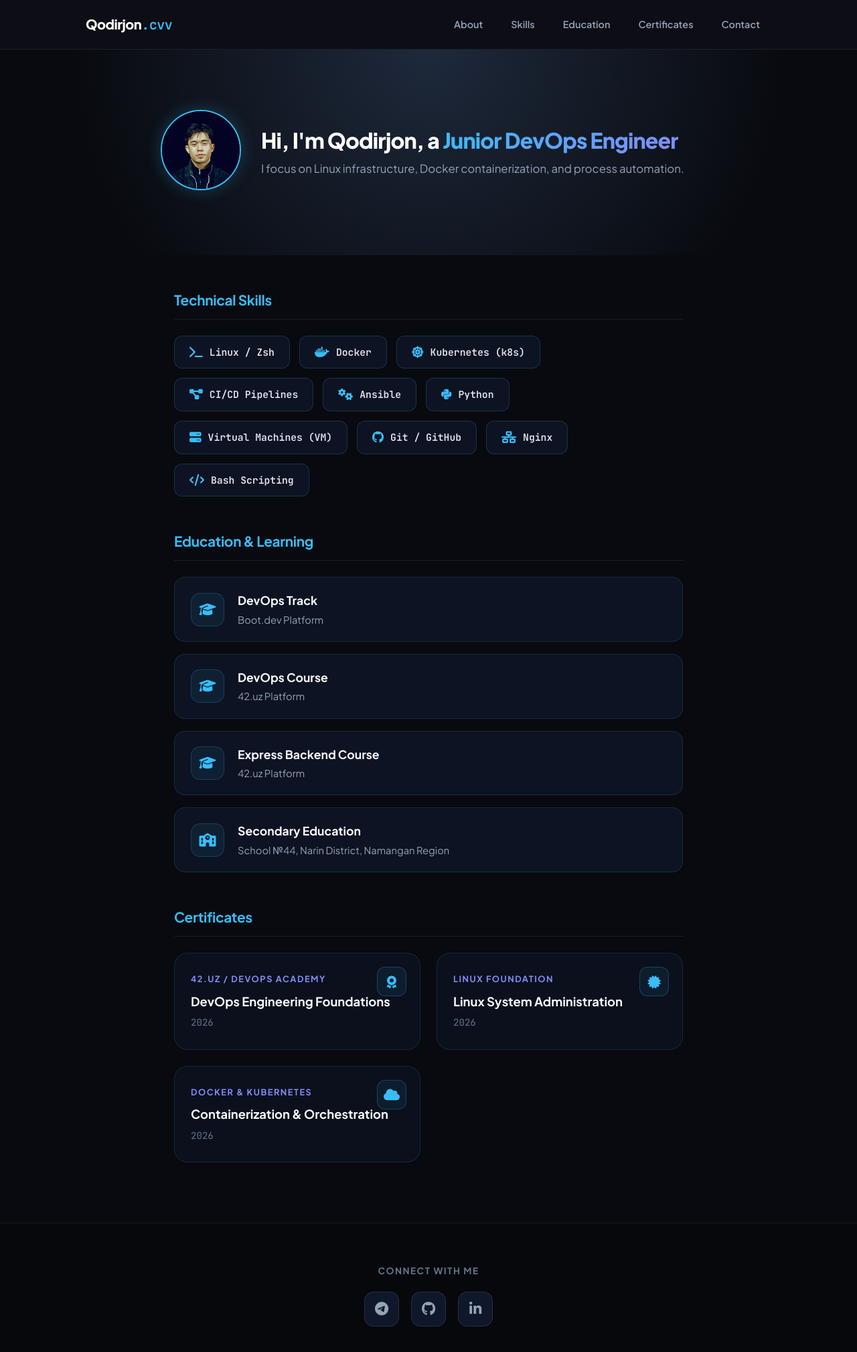
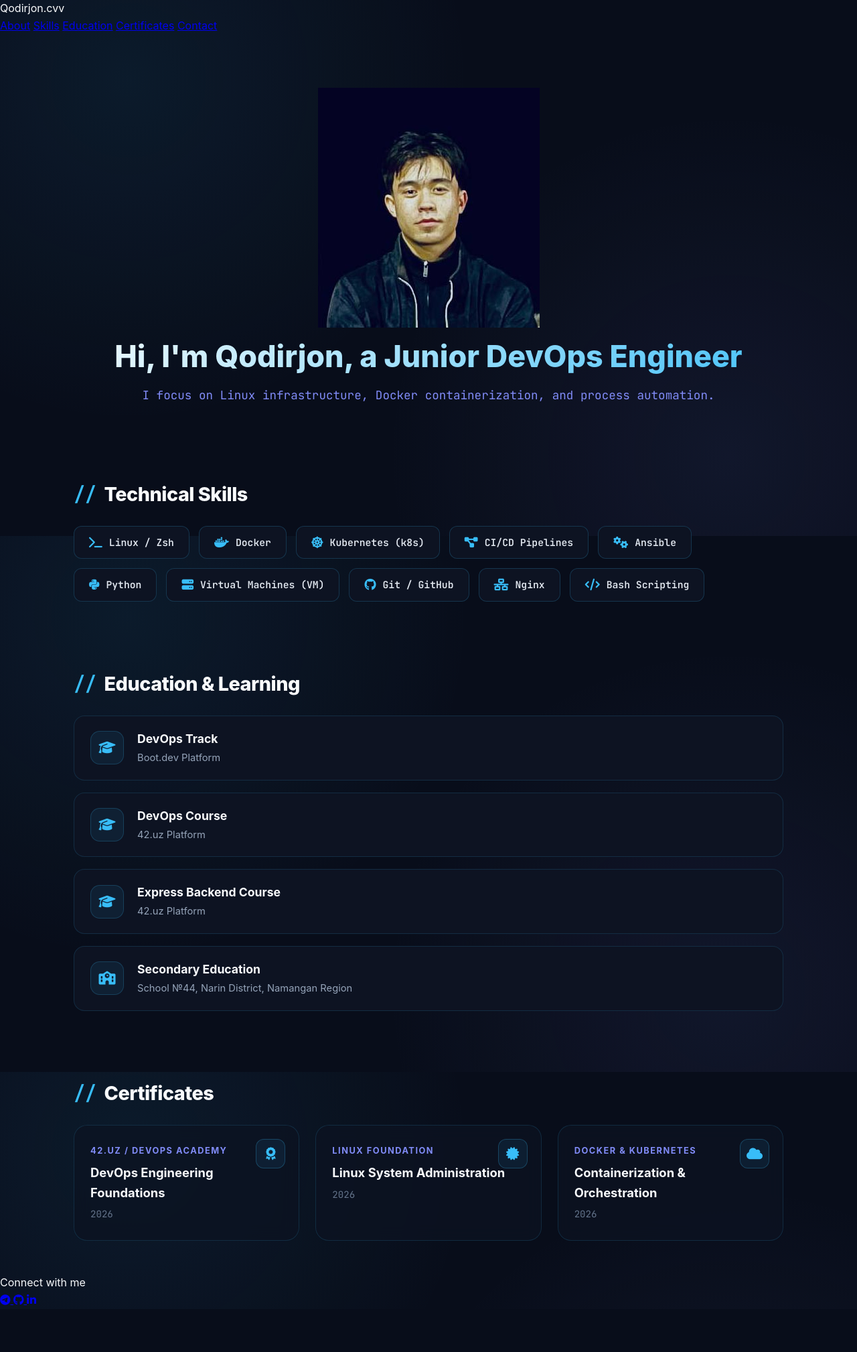
Before and after one commit to itsqodirjon/qodirjon.github.io, a plain HTML site: page index.html in a window 1280 px wide. Shown: the whole page at 67% size. After the commit the page ends 1954 px from the top, so only its background shows below. Drawn offline with Linux system fonts and the light colour scheme.

Commit message:
Update style.css

```diff
--- a/style.css
+++ b/style.css
@@ -1,152 +1,97 @@
-/* Smooth Scroll - Sekin va silliq tushish */
-html {
-    scroll-behavior: smooth;
-    scroll-padding-top: 80px;
+/* ============================================================
+   1. GLOBAL RESET & FUTURISTIC THEME VARIABLES
+   ============================================================ */
+:root {
+    --bg-main: #080d1a;
+    --bg-card: rgba(13, 19, 34, 0.85);
+    --accent-cyan: #38bdf8;
+    --accent-purple: #818cf8;
+    --accent-pink: #f43f5e;
+    --text-primary: #f8fafc;
+    --text-secondary: #94a3b8;
+    --font-mono: 'JetBrains Mono', 'Fira Code', monospace;
 }
 
 * {
     margin: 0;
     padding: 0;
     box-sizing: border-box;
-    font-family: 'Plus Jakarta Sans', -apple-system, BlinkMacSystemFont, sans-serif;
 }
 
 body {
-    background-color: #080a0f;
-    color: #e2e8f0;
+    background-color: var(--bg-main);
+    color: var(--text-primary);
+    font-family: 'Inter', -apple-system, BlinkMacSystemFont, "Segoe UI", Roboto, sans-serif;
     line-height: 1.6;
+    overflow-x: hidden;
+    background-image:
+        radial-gradient(circle at 15% 15%, rgba(56, 189, 248, 0.08) 0%, transparent 40%),
+        radial-gradient(circle at 85% 85%, rgba(129, 140, 248, 0.08) 0%, transparent 40%);
+    background-attachment: fixed;
 }
 
-/* Header & Nav */
-header {
-    display: flex;
-    justify-content: space-between;
-    align-items: center;
-    padding: 16px 10%;
-    background: rgba(13, 15, 23, 0.85);
-    backdrop-filter: blur(14px);
-    border-bottom: 1px solid rgba(255, 255, 255, 0.08);
-    position: sticky;
-    top: 0;
-    z-index: 100;
+.container {
+    max-width: 1100px;
+    margin: 0 auto;
+    padding: 50px 20px;
 }
 
-header .logo {
-    font-size: 1.25rem;
+/* Sarlavhalar */
+h2 {
+    font-size: 1.8rem;
     font-weight: 800;
-    color: #ffffff;
+    color: var(--text-primary);
+    margin-bottom: 24px;
     letter-spacing: -0.5px;
+    display: flex;
+    align-items: center;
+    gap: 12px;
 }
 
-header .logo .logo-accent {
-    color: #38bdf8;
-    font-family: 'JetBrains Mono', monospace;
+h2::before {
+    content: '//';
+    color: var(--accent-cyan);
+    font-family: var(--font-mono);
 }
 
-nav {
-    display: flex;
-    gap: 8px;
+/* ============================================================
+   2. HERO HEADER SECTION
+   ============================================================ */
+.hero {
+    text-align: center;
+    padding: 80px 20px 40px;
+    position: relative;
 }
 
-/* Navigatsiya tugmalari va Hover effekti */
-.nav-link {
-    color: #94a3b8;
-    text-decoration: none;
-    font-size: 0.9rem;
-    font-weight: 600;
-    padding: 8px 16px;
-    border-radius: 10px;
-    border: 1px solid transparent;
-    transition: all 0.3s cubic-bezier(0.34, 1.56, 0.64, 1);
-}
-
-.nav-link:hover {
-    color: #ffffff;
-    background: rgba(56, 189, 248, 0.12);
-    border-color: rgba(56, 189, 248, 0.3);
-    transform: translateY(-2px);
-    box-shadow: 0 4px 15px rgba(56, 189, 248, 0.25);
-}
-
-.nav-link:active {
-    transform: translateY(0) scale(0.96);
-}
-
-/* Hero Section */
-.hero {
-    padding: 90px 20px;
-    display: flex;
-    justify-content: center;
-    background: radial-gradient(circle at 50% 0%, #1e293b 0%, #080a0f 75%);
-}
-
-.profile-container {
-    display: flex;
-    align-items: center;
-    gap: 30px;
-    max-width: 800px;
-    width: 100%;
-}
-
-.profile-img-wrapper {
-    position: relative;
-    flex-shrink: 0;
-}
-
-.profile-img {
+.hero-avatar {
     width: 120px;
     height: 120px;
     border-radius: 50%;
+    margin: 0 auto 20px;
+    border: 2px solid var(--accent-cyan);
+    box-shadow: 0 0 30px rgba(56, 189, 248, 0.3);
     object-fit: cover;
-    border: 2px solid #38bdf8;
-    box-shadow: 0 0 25px rgba(56, 189, 248, 0.25);
-    transition: transform 0.4s ease, box-shadow 0.4s ease;
 }
 
-.profile-img-wrapper:hover .profile-img {
-    transform: scale(1.05) rotate(2deg);
-    box-shadow: 0 0 35px rgba(56, 189, 248, 0.45);
+.hero h1 {
+    font-size: 2.8rem;
+    font-weight: 800;
+    background: linear-gradient(135deg, #ffffff 0%, var(--accent-cyan) 100%);
+    -webkit-background-clip: text;
+    -webkit-text-fill-color: transparent;
+    margin-bottom: 8px;
 }
 
-.hero-text h1 {
-    font-size: 2rem;
-    font-weight: 800;
-    letter-spacing: -0.8px;
-    color: #ffffff;
-    margin-bottom: 10px;
-    line-height: 1.25;
+.hero p {
+    color: var(--accent-purple);
+    font-family: var(--font-mono);
+    font-size: 1.1rem;
+    margin-bottom: 20px;
 }
 
-.hero-text h1 .highlight {
-    background: linear-gradient(135deg, #38bdf8 0%, #818cf8 100%);
-    -webkit-background-clip: text;
-    -webkit-text-fill-color: transparent;
-}
-
-.hero-text p {
-    color: #94a3b8;
-    font-size: 1.05rem;
-    font-weight: 400;
-}
-
-/* Container & Sections */
-.container {
-    max-width: 800px;
-    margin: 50px auto;
-    padding: 0 20px;
-}
-
-h2 {
-    color: #38bdf8;
-    font-size: 1.3rem;
-    font-weight: 700;
-    margin-bottom: 24px;
-    border-bottom: 1px solid rgba(255, 255, 255, 0.08);
-    padding-bottom: 12px;
-    letter-spacing: -0.3px;
-}
-
-/* Skills Badges - Yangi va g'ayrioddiy hover effekti */
+/* ============================================================
+   3. TECHNICAL SKILLS BADGES (2s Holographic Glow Spin)
+   ============================================================ */
 .skills-grid {
     display: flex;
     gap: 14px;
@@ -162,7 +107,7 @@ h2 {
     color: #e2e8f0;
     font-size: 0.92rem;
     font-weight: 600;
-    font-family: 'JetBrains Mono', monospace;
+    font-family: var(--font-mono);
     display: inline-flex;
     align-items: center;
     gap: 10px;
@@ -172,7 +117,6 @@ h2 {
     transition: all 0.4s cubic-bezier(0.175, 0.885, 0.32, 1.275);
 }
 
-/* Hover effekti uchun orqa fonga nur elementini qo'shish */
 .badge::before {
     content: '';
     position: absolute;
@@ -183,12 +127,12 @@ h2 {
     background: conic-gradient(
         from 0deg,
         transparent 0deg,
-        #38bdf8 60deg,
-        #818cf8 120deg,
+        var(--accent-cyan) 60deg,
+        var(--accent-purple) 120deg,
         transparent 180deg
     );
     opacity: 0;
-    transition: opacity 0.4s ease, transform 0.8s ease;
+    transition: opacity 0.4s ease, transform 2s ease;
     z-index: -2;
     transform: rotate(0deg);
 }
@@ -203,7 +147,6 @@ h2 {
     transition: background 0.3s ease;
 }
 
-/* Yangi g'ayrioddiy hover harakati */
 .badge:hover {
     color: #ffffff;
     transform: scale(1.08) translateY(-4px);
@@ -223,16 +166,19 @@ h2 {
 }
 
 .badge i {
-    color: #38bdf8;
+    color: var(--accent-cyan);
     font-size: 1.1rem;
-    transition: transform 0.3s ease, color 0.3s ease;
+    transition: transform 0.4s ease, color 0.4s ease;
 }
 
 .badge:hover i {
-    color: #818cf8;
+    color: var(--accent-purple);
     transform: rotate(12deg) scale(1.2);
 }
-/* Education Timeline - Neon Matrix Glow Effect */
+
+/* ============================================================
+   4. EDUCATION TIMELINE (2s Smooth 3D Icon Flip)
+   ============================================================ */
 .timeline {
     display: flex;
     flex-direction: column;
@@ -250,10 +196,9 @@ h2 {
     gap: 20px;
     overflow: hidden;
     z-index: 1;
-    transition: all 0.4s cubic-bezier(0.34, 1.56, 0.64, 1);
+    transition: all 0.5s cubic-bezier(0.34, 1.56, 0.64, 1);
 }
 
-/* Orqa fondagi sekin siljiydigan nur effekti */
 .timeline-item::before {
     content: '';
     position: absolute;
@@ -268,14 +213,13 @@ h2 {
         rgba(129, 140, 248, 0.15),
         transparent
     );
-    transition: left 0.75s ease;
+    transition: left 0.8s ease;
     z-index: -1;
 }
 
-/* Hover qilingandagi o'zgacha harakat va border chaqnashi */
 .timeline-item:hover {
     transform: translateX(12px) scale(1.02);
-    border-color: #38bdf8;
+    border-color: var(--accent-cyan);
     background: #111a2e;
     box-shadow:
         -5px 10px 30px -5px rgba(56, 189, 248, 0.3),
@@ -286,34 +230,30 @@ h2 {
     left: 100%;
 }
 
-/* Ikonka uchun 3D aylanish va Neon Glare */
 .timeline-icon {
     width: 50px;
     height: 50px;
     border-radius: 14px;
     background: rgba(56, 189, 248, 0.08);
     border: 1px solid rgba(56, 189, 248, 0.2);
-    color: #38bdf8;
+    color: var(--accent-cyan);
     display: flex;
     align-items: center;
     justify-content: center;
     font-size: 1.25rem;
     flex-shrink: 0;
     perspective: 1000px;
-    transition: all 2.5s cubic-bezier(0.34, 1.56, 0.64, 1);
+    transition: all 2s cubic-bezier(0.34, 1.56, 0.64, 1);
 }
 
 .timeline-item:hover .timeline-icon {
-    background: linear-gradient(135deg, #38bdf8 0%, #818cf8 100%);
+    background: linear-gradient(135deg, var(--accent-cyan) 0%, var(--accent-purple) 100%);
     color: #080a0f;
     border-color: transparent;
-    transform: rotateY(360deg) scale(1.1);
-    box-shadow:
-        0 0 20px rgba(56, 189, 248, 0.8),
-        0 0 35px rgba(129, 140, 248, 0.5);
+    transform: rotateY(360deg) scale(1.15);
+    box-shadow: 0 0 25px rgba(56, 189, 248, 0.9);
 }
 
-/* Sarlavhalar va matn */
 .timeline-content h3 {
     color: #f8fafc;
     font-size: 1.1rem;
@@ -323,131 +263,21 @@ h2 {
 }
 
 .timeline-item:hover .timeline-content h3 {
-    color: #38bdf8;
+    color: var(--accent-cyan);
 }
 
 .timeline-content .institution {
-    color: #94a3b8;
+    color: var(--text-secondary);
     font-size: 0.92rem;
-    transition: color 0.3s ease;
 }
 
-.timeline-item:hover .timeline-content .institution {
-    color: #e2e8f0;
-}
-/* Certificates Grid */
-.cert-grid {
-    display: grid;
-    grid-template-columns: repeat(auto-fill, minmax(240px, 1fr));
-    gap: 16px;
-}
-
-.cert-card {
-    background: #0f172a;
-    border: 1px solid rgba(255, 255, 255, 0.08);
-    border-radius: 14px;
-    padding: 18px;
-    display: flex;
-    align-items: center;
-    justify-content: space-between;
-    gap: 12px;
-    overflow: hidden;
-    transition: all 0.3s cubic-bezier(0.4, 0, 0.2, 1);
-}
-
-.cert-card:hover {
-    transform: translateY(-5px);
-    border-color: #818cf8;
-    background: #141e33;
-    box-shadow: 0 12px 25px -8px rgba(129, 140, 248, 0.3);
-}
-
-.cert-icon {
-    width: 42px;
-    height: 42px;
-    border-radius: 10px;
-    background: rgba(129, 140, 248, 0.1);
-    color: #818cf8;
-    display: flex;
-    align-items: center;
-    justify-content: center;
-    font-size: 1.2rem;
-    flex-shrink: 0;
-    transition: all 0.3s ease;
-}
-
-.cert-card:hover .cert-icon {
-    background: #818cf8;
-    color: #ffffff;
-    box-shadow: 0 0 15px rgba(129, 140, 248, 0.5);
-}
-
-.cert-info {
-    flex-grow: 1;
-    min-width: 0;
-}
-
-.cert-info h3 {
-    font-size: 0.95rem;
-    font-weight: 700;
-    color: #f8fafc;
-    margin-bottom: 2px;
-    white-space: nowrap;
-    overflow: hidden;
-    text-overflow: ellipsis;
-}
-
-.cert-info .issuer {
-    font-size: 0.82rem;
-    color: #94a3b8;
-}
-
-.cert-btn {
-    color: #64748b;
-    font-size: 0.9rem;
-    padding: 8px;
-    border-radius: 8px;
-    text-decoration: none;
-    transition: all 0.2s ease;
-    flex-shrink: 0;
-}
-
-.cert-card:hover .cert-btn {
-    color: #818cf8;
-    background: rgba(129, 140, 248, 0.1);
-    transform: translate(2px, -2px);
-}
-
-/* Coming Soon Badji - Ixcham va blok ichida */
-.cert-card.cert-pending {
-    border-style: dashed;
-    border-color: rgba(245, 158, 11, 0.3);
-}
-
-.pending-icon {
-    background: rgba(245, 158, 11, 0.1);
-    color: #f59e0b;
-}
-
-.badge-coming-soon {
-    font-size: 0.7rem;
-    font-weight: 700;
-    color: #f59e0b;
-    background: rgba(245, 158, 11, 0.12);
-    border: 1px solid rgba(245, 158, 11, 0.3);
-    padding: 4px 10px;
-    border-radius: 20px;
-    letter-spacing: 0.5px;
-    text-transform: uppercase;
-    font-family: 'JetBrains Mono', monospace;
-    flex-shrink: 0;
-}
-/* Certificates - Futuristic Holographic 3D Glass & Cyber Beam Scan */
+/* ============================================================
+   5. CERTIFICATES (Futuristic Lazer Beam Scan)
+   ============================================================ */
 .cert-grid {
     display: grid;
     grid-template-columns: repeat(auto-fit, minmax(280px, 1fr));
     gap: 24px;
-    perspective: 1000px;
 }
 
 .cert-card {
@@ -463,22 +293,8 @@ h2 {
     transition: transform 0.6s cubic-bezier(0.23, 1, 0.32, 1),
                 border-color 0.4s ease,
                 box-shadow 0.6s ease;
-    transform-style: preserve-3d;
 }
 
-/* Orqa fondagi golografik prizma nur */
-.cert-card::before {
-    content: '';
-    position: absolute;
-    inset: -100px;
-    background: radial-gradient(circle at 50% 0%, rgba(56, 189, 248, 0.25), rgba(129, 140, 248, 0.15), transparent 70%);
-    opacity: 0;
-    transition: opacity 0.6s ease;
-    z-index: -1;
-    pointer-events: none;
-}
-
-/* CYBER LAZER BEAM SCANNER (Yuqoridan pastga lazer nuri o'tishi) */
 .cert-scan-beam {
     position: absolute;
     top: -100%;
@@ -490,7 +306,7 @@ h2 {
         transparent 0%,
         rgba(56, 189, 248, 0.05) 60%,
         rgba(56, 189, 248, 0.5) 98%,
-        #38bdf8 100%
+        var(--accent-cyan) 100%
     );
     box-shadow: 0 4px 15px rgba(56, 189, 248, 0.8);
     opacity: 0;
@@ -498,36 +314,24 @@ h2 {
     z-index: 2;
 }
 
-/* Hover effekti - 3D ko'tarilish va neon nurlar */
 .cert-card:hover {
-    transform: translateY(-8px) rotateX(4deg) scale(1.02);
+    transform: translateY(-8px) scale(1.02);
     border-color: rgba(56, 189, 248, 0.7);
     box-shadow:
         0 20px 40px -15px rgba(8, 10, 15, 0.8),
-        0 0 30px rgba(56, 189, 248, 0.3),
-        inset 0 0 15px rgba(56, 189, 248, 0.15);
+        0 0 30px rgba(56, 189, 248, 0.3);
 }
 
-.cert-card:hover::before {
-    opacity: 1;
-}
-
-/* Hover bo'lganda lazer skanner harakati (2 sekund silliq) */
 .cert-card:hover .cert-scan-beam {
     animation: scanAnimation 2s cubic-bezier(0.4, 0, 0.2, 1) infinite;
     opacity: 1;
 }
 
 @keyframes scanAnimation {
-    0% {
-        top: -100%;
-    }
-    100% {
-        top: 100%;
-    }
+    0% { top: -100%; }
+    100% { top: 100%; }
 }
 
-/* Sertifikat nishoni (Badge Icon) */
 .cert-badge {
     position: absolute;
     top: 20px;
@@ -537,7 +341,7 @@ h2 {
     border-radius: 12px;
     background: rgba(56, 189, 248, 0.08);
     border: 1px solid rgba(56, 189, 248, 0.25);
-    color: #38bdf8;
+    color: var(--accent-cyan);
     display: flex;
     align-items: center;
     justify-content: center;
@@ -546,26 +350,20 @@ h2 {
 }
 
 .cert-card:hover .cert-badge {
-    background: #38bdf8;
+    background: var(--accent-cyan);
     color: #080a0f;
     transform: scale(1.15) rotate(10deg);
     box-shadow: 0 0 25px rgba(56, 189, 248, 0.9);
 }
 
-/* Matnlar va sarlavhalar */
 .cert-issuer {
     font-size: 0.8rem;
     font-weight: 700;
     text-transform: uppercase;
     letter-spacing: 1.5px;
-    color: #818cf8;
+    color: var(--accent-purple);
     display: block;
     margin-bottom: 8px;
-    transition: color 0.3s ease;
-}
-
-.cert-card:hover .cert-issuer {
-    color: #38bdf8;
 }
 
 .cert-content h3 {
@@ -573,7 +371,6 @@ h2 {
     color: #f8fafc;
     font-weight: 700;
     margin-bottom: 6px;
-    transition: color 0.3s ease;
 }
 
 .cert-card:hover .cert-content h3 {
@@ -584,102 +381,14 @@ h2 {
 .cert-date {
     font-size: 0.88rem;
     color: #64748b;
-    font-family: 'JetBrains Mono', monospace;
+    font-family: var(--font-mono);
 }
 
-/* Footer & Social Icons */
-footer {
-    text-align: center;
-    padding: 60px 20px;
-    background: #06080c;
-    margin-top: 90px;
-    border-top: 1px solid rgba(255, 255, 255, 0.08);
+/* ============================================================
+   6. RESPONSIVE DESIGN (MOBIL SHAKLI)
+   ============================================================ */
+@media (max-width: 768px) {
+    .hero h1 { font-size: 2.1rem; }
+    .timeline-item { flex-direction: column; align-items: flex-start; }
+    .skills-grid { justify-content: center; }
 }
-
-.contact-title {
-    color: #64748b;
-    font-size: 0.85rem;
-    font-weight: 700;
-    margin-bottom: 20px;
-    text-transform: uppercase;
-    letter-spacing: 1.5px;
-}
-
-.social-icons {
-    display: flex;
-    justify-content: center;
-    gap: 18px;
-}
-
-.social-btn {
-    display: inline-flex;
-    align-items: center;
-    justify-content: center;
-    width: 52px;
-    height: 52px;
-    border-radius: 14px;
-    background: #0f172a;
-    border: 1px solid rgba(255, 255, 255, 0.1);
-    color: #94a3b8;
-    font-size: 1.3rem;
-    text-decoration: none;
-    transition: all 0.3s cubic-bezier(0.34, 1.56, 0.64, 1);
-}
-
-.social-btn:hover {
-    transform: translateY(-6px) scale(1.08);
-}
-
-.social-btn.tg:hover {
-    color: #ffffff;
-    background: #0088cc;
-    border-color: #0088cc;
-    box-shadow: 0 12px 25px rgba(0, 136, 204, 0.4);
-}
-
-.social-btn.gh:hover {
-    color: #ffffff;
-    background: #24292e;
-    border-color: #24292e;
-    box-shadow: 0 12px 25px rgba(255, 255, 255, 0.2);
-}
-
-.social-btn.li:hover {
-    color: #ffffff;
-    background: #0a66c2;
-    border-color: #0a66c2;
-    box-shadow: 0 12px 25px rgba(10, 102, 194, 0.4);
-}
-
-/* Responsive */
-@media (max-width: 768px) {
-    header {
-        flex-direction: column;
-        gap: 14px;
-        padding: 16px;
-    }
-
-    nav {
-        gap: 6px;
-        flex-wrap: wrap;
-        justify-content: center;
-    }
-
-    .hero {
-        padding: 50px 16px;
-    }
-
-    .profile-container {
-        flex-direction: column;
-        text-align: center;
-        gap: 20px;
-    }
-
-    .hero-text h1 {
-        font-size: 1.5rem;
-    }
-
-    .cert-grid {
-        grid-template-columns: 1fr;
-    }
-}
```
